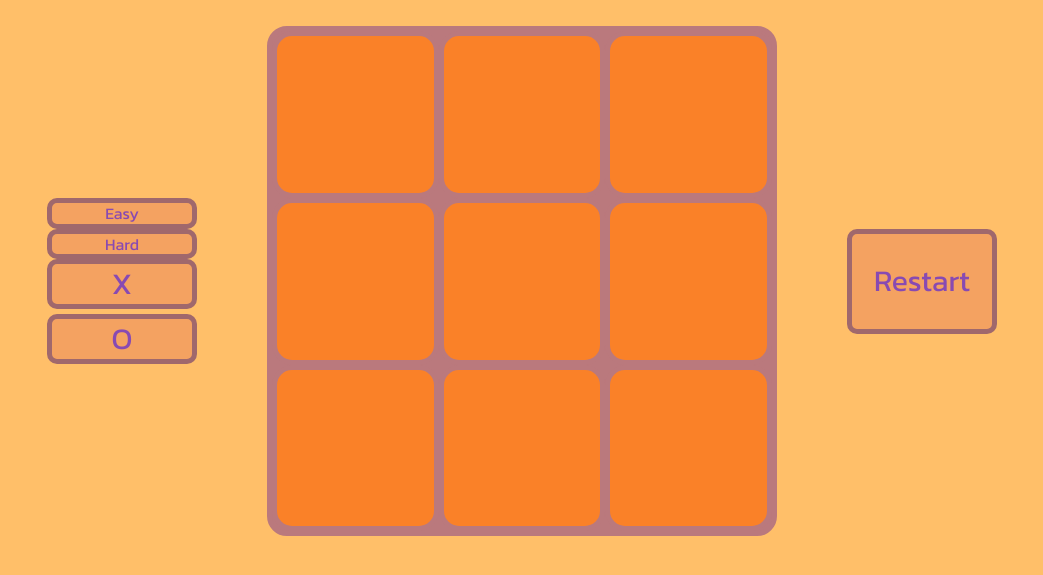
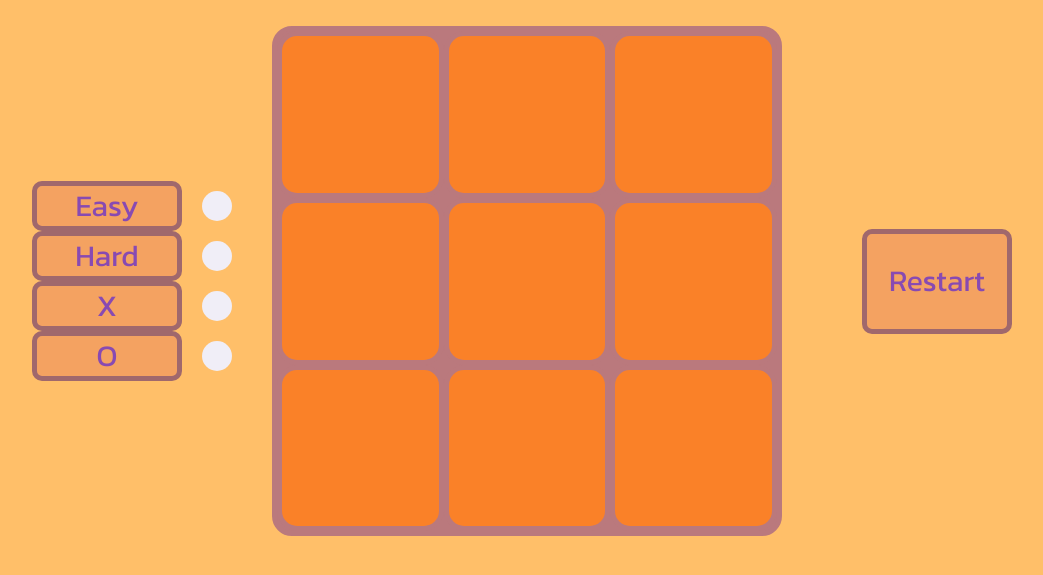
Before and after one commit to nufc-hub/tic-tac-toe, a plain HTML site: page index.html in a window 1280 px wide. Shown: the part 185-760 px from the top of the page, without its empty margins (118-1161 px from the left). Drawn offline with nearby package versions, Linux system fonts and the light colour scheme; a web font is replaced by a local one.

Commit message:
Add game mode & marker selection indicators

```diff
--- a/index.html
+++ b/index.html
@@ -20,11 +20,19 @@
         </div>
     </header>
     <div class="middle">
-        <div class="select-player">
-            <button class="easy-mode">Easy</button>
-            <button class="hard-mode">Hard</button>
-            <button class="player-x">X</button>
-            <button class="player-o">O</button>
+        <div class="left-side-container">
+            <div class="left-side-buttons">
+                <button class="easy-mode">Easy</button>
+                <button class="hard-mode">Hard</button>
+                <button class="player-x">X</button>
+                <button class="player-o">O</button>
+            </div>
+            <div class="toggle-indicators">
+                <div class="circle"></div>
+                <div class="circle"></div>
+                <div class="circle"></div>
+                <div class="circle"></div>
+            </div>
         </div>
         <div class="grid-container">
             <div class="game-board">
--- a/style.css
+++ b/style.css
@@ -1,12 +1,12 @@
 :root {
     --hunyadi-yellow: #FFBF69;
-    --royal-purple: #884AB2;
-    --tangerine: #FA8128;
     --lavender-tinge: #f0eef7;
-    --tangerine-hover: #e16b17;
     --old-rose:  #BA797D;
     --old-rose-deep: #a0686c;
+    --royal-purple: #884AB2;
     --sandy-brown: #F4A261;
+    --tangerine: #FA8128;
+    --tangerine-hover: #e16b17;
     --content-font: 'Kanit', sans-serif;
 }
 
@@ -61,22 +61,44 @@ span {
     font-family: var(--content-font);
 }
 
-.select-player {
+.left-side-container {
+    display: flex;
+}
+
+.left-side-buttons {
     display: flex;
     flex-direction: column;
-    margin-right: 70px;
+    margin-right: 20px;
+}
+
+.toggle-indicators {
+    display: flex;
+    flex-direction: column;
+    justify-content: space-between;
+    margin-top: 10px;
+    margin-bottom: 10px;
+}
+
+.circle {
+    display: flex;
+    flex-direction: column;
+    width: 30px;
+    height: 30px;
+    margin-right: 40px;
+    background-color: #f0eef7;
+    border-radius: 50%;
 }
 
 .player-x,
-.player-o {
+.player-o,
+.easy-mode,
+.hard-mode {
     height: 50px;
     width: 150px;
     font-size: 30px;
 }
 
-.player-x {
-    margin-bottom: 5px;
-}
+
 
 
 .game-board {
@@ -108,7 +130,7 @@ span {
 .restart-button {
     height: 105px;
     width: 150px;
-    margin-left: 70px;
+    margin-left: 80px;
     border-radius: 10px;
     font-size: 30px;
 }
```
